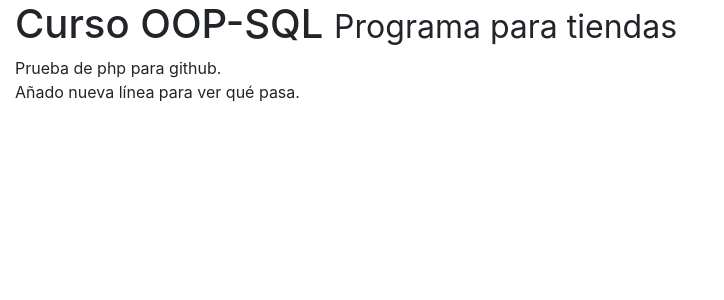
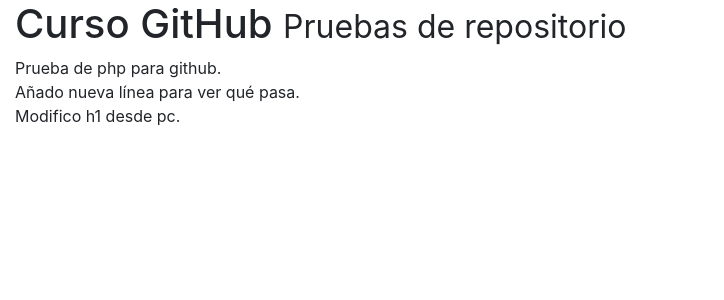
Before and after one commit to martaortimorales/prueba_repositorio, a PHP site: page /pruebas.php in a window 1280 px wide. Shown: the top 300 px of the page, without its empty margins (0-724 px from the left). Run offline with PHP 8.4, Linux system fonts and the light colour scheme.

Commit message:
Nuevo contacto.php y modifico h1 de pruebas.php

```diff
--- a/pruebas.php
+++ b/pruebas.php
@@ -8,11 +8,12 @@
 	<title>Curso GitHub</title>
 </head>
 <body class="container-fluid">
-	<h1>Curso OOP-SQL <small>Programa para tiendas</small></h1>
+	<h1>Curso GitHub <small>Pruebas de repositorio</small></h1>
 
 	<?php
 		echo "Prueba de php para github.";
 		echo "<br>Añado nueva línea para ver qué pasa.";
+		echo "<br>Modifico h1 desde pc.";
 	?>
 
 </body>
```
Also changed, not shown: contacto.php (added, +7 -0 lines).
